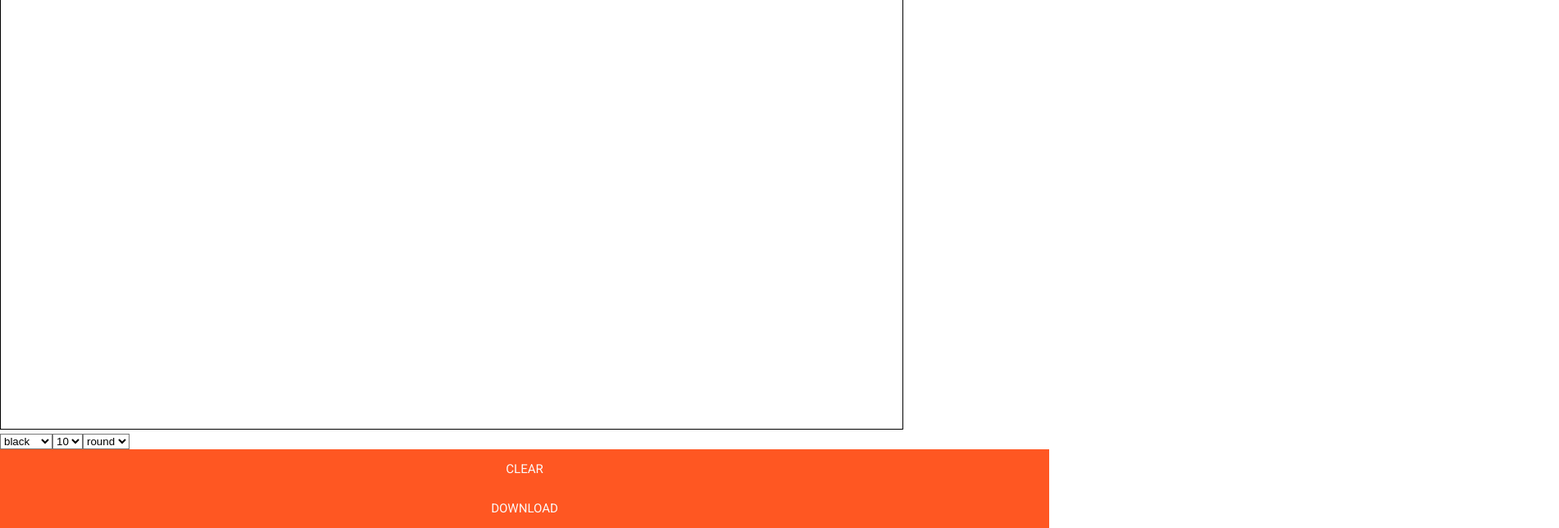
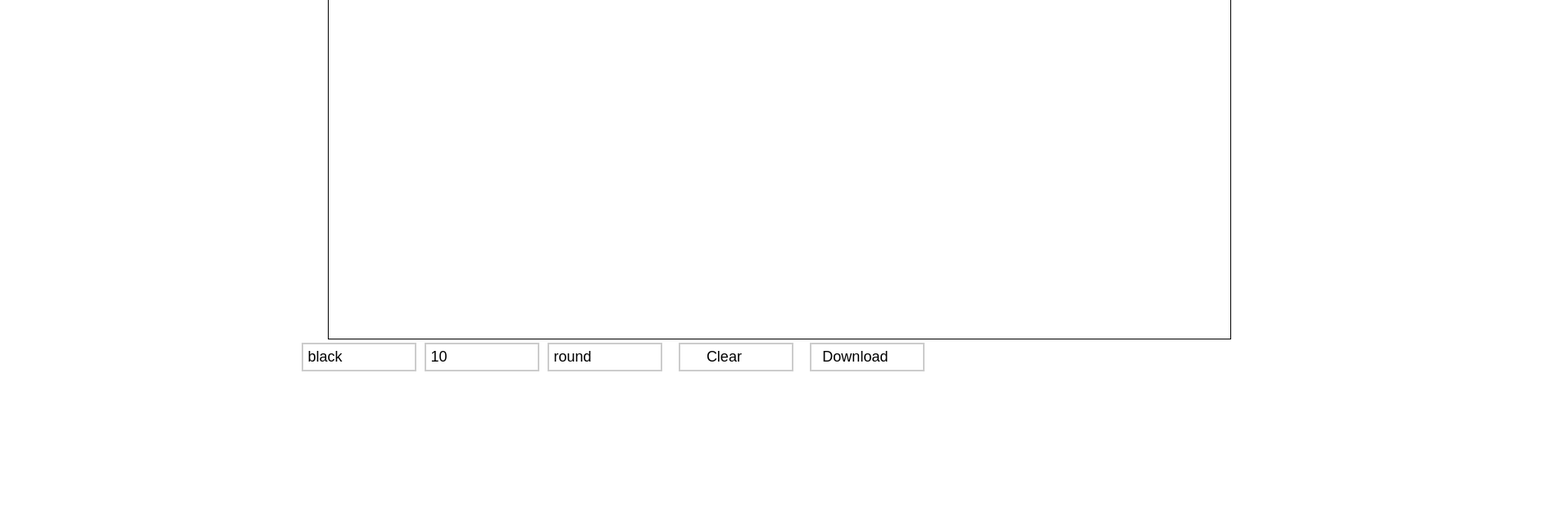
Before and after one commit to QGruchet/aws_projet, a React (Create React App) app in the folder client/: page /Play in a window 1280 px wide. Shown: the part 419-1063 px from the top of the page at 82% size, 1902 px wide, since content can reach past the window. After the commit the page ends 872 px from the top, so only its background shows below. Built offline with nearby package versions, Linux system fonts and the light colour scheme.

Commit message:
Ajout des feuilles de styles pour les canvas

```diff
--- /dev/null
+++ b/client/src/styles/_game_canvas.scss
@@ -0,0 +1,31 @@
+select, button {
+  width: 140px;
+  height: 35px;
+  padding: 5px 35px 5px 5px;
+  font-size: 18px;
+  border: 2px solid #ccc;
+  -webkit-appearance: none;
+  -moz-appearance: none;
+  appearance: none;
+  margin-left: 10px;
+  display: inline-block;
+  position: relative;
+
+}
+.options {
+  position: center;
+  padding-left: 28%;
+}
+
+select::-ms-expand {
+  display: none; /* supprimer la fléche par défaut en IE 10 et 11 */
+}
+
+button {
+  margin-left: 20px;
+}
+
+canvas {
+  margin-left: 400px;
+  margin-right: 400px;
+}
--- a/client/src/styles/_settings.scss
+++ b/client/src/styles/_settings.scss
@@ -26,10 +26,21 @@ $white: rgb(243, 243, 243);
 body {
   background: $white;
   font-family: $font-1;
+
 }
 
-p, h1, h2 {
-  margin: 5%;
+h1, h2 {
+  font-size: 250%;
+  margin: 2%;
+  position: center;
+  text-align: center;
+}
+
+p {
+  font-size: 120%;
+  margin: 1%;
+  position: center;
+  text-align: center;
 }
 
 
@@ -42,5 +53,5 @@ li {
 
 #Logo {
   position: center;
-  margin-left: 35%;
+  margin-left: 38%;
 }
--- a/client/src/styles/_sign.scss
+++ b/client/src/styles/_sign.scss
@@ -83,6 +83,6 @@ form {
   color: red;
 }
 
-button{
+#button{
   @include btn;
 }
--- a/client/src/styles/index.scss
+++ b/client/src/styles/index.scss
@@ -1,4 +1,4 @@
 @import "settings";
 @import "nav";
-@import "game";
 @import "sign";
+@import "game_canvas";
```
